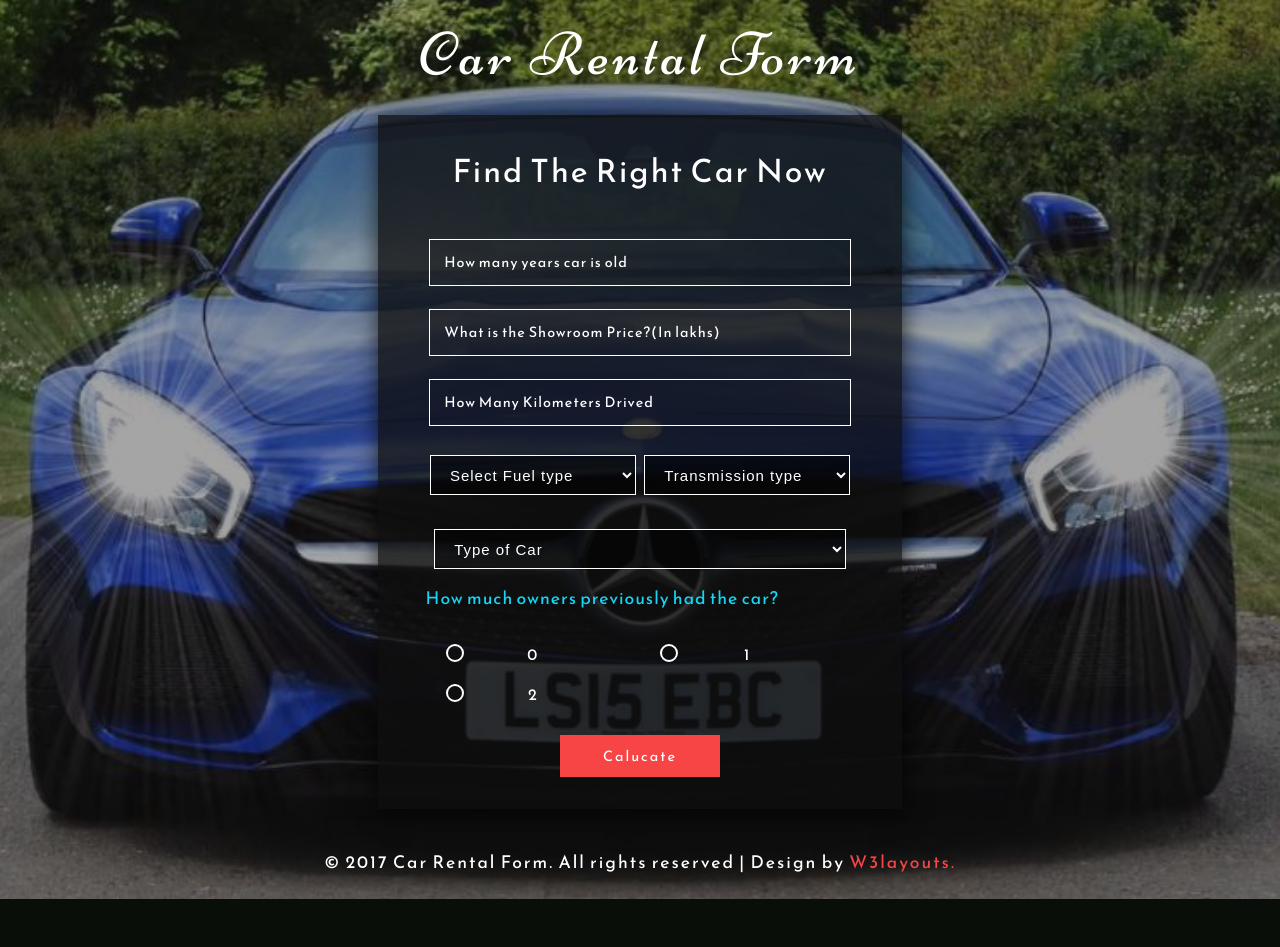
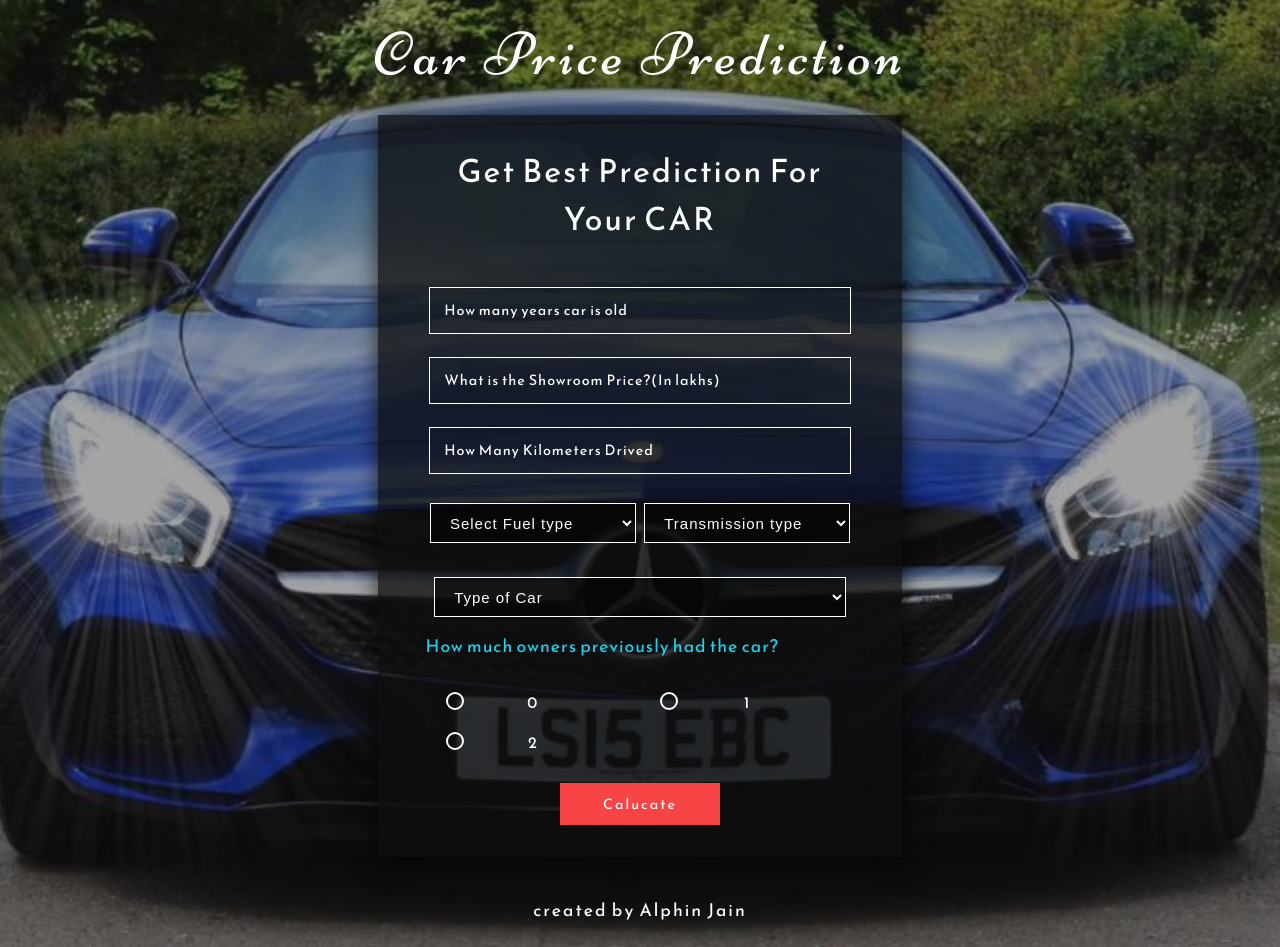
Before and after one commit to jainalphin/car_price_prediction, a Flask app: page / in a window 1280 px wide. Before the commit the page ends 899 px from the top, so only its background shows below. Run offline with Flask 2, Linux system fonts and the light colour scheme; parts of the project's set-up code (start-up, migrations or seed data) failed here and were passed over.

Commit message:
First Commit

```diff
--- a/templates/index.html
+++ b/templates/index.html
@@ -1,13 +1,7 @@
-<!--
-Author: W3layouts
-Author URL: http://w3layouts.com
-License: Creative Commons Attribution 3.0 Unported
-License URL: http://creativecommons.org/licenses/by/3.0/
--->
 <!DOCTYPE html>
 <html lang="en">
 <head>
-<title>Car Rental Form Flat Responsive Widget Template :: w3layouts</title>
+<title>Car Price Prediction</title>
 <meta name="viewport" content="width=device-width, initial-scale=1">
 <meta http-equiv="Content-Type" content="text/html; charset=utf-8" />
 <meta name="keywords" content="Car Rental Form Responsive Widget,Login form widgets, Sign up Web forms , Login signup Responsive web form,Flat Pricing table,Flat Drop downs,Registration Forms,News letter Forms,Elements" />
@@ -22,11 +16,11 @@ License URL: http://creativecommons.org/licenses/by/3.0/
 </head>
 <body>
 <div class="video" data-vide-bg="static/video/daimler">
-	<h1>Car Rental Form</h1>
+	<h1>Car Price Prediction</h1>
 	<!-- main -->
 	<div class="main-agilerow">
 		<div class="sub-w3lsright agileits-w3layouts">
-			<h2>Find The Right Car Now</h2>
+			<h2>Get Best Prediction For Your CAR</h2>
 			<form action="{{ url_for('predict')}}" method="post">
 				<input type="text"  class="name" name="Year" placeholder="How many years car is old" required="">
 				<input type="text" name="Present_Price" placeholder="What is the Showroom Price?(In lakhs)" required="">
@@ -97,11 +91,11 @@ License URL: http://creativecommons.org/licenses/by/3.0/
 		<div class="clear"> </div>
 	</div>
 	<!-- //main -->
-	<!-- copyright -->
+
 	<div class="copyw3-agile">
-		<p> © 2017 Car Rental Form. All rights reserved | Design by <a href="http://w3layouts.com/" target="_blank">W3layouts.</a></p>
+		<p>created by Alphin Jain</a></p>
 	</div>
-	<!-- //copyright -->
+
 </div>
 
 <!-- js -->
--- a/templates/result.html
+++ b/templates/result.html
@@ -32,11 +32,11 @@ License URL: http://creativecommons.org/licenses/by/3.0/
 		<br><br><br><br><br><br><br><br><br><br>
 	</div>
 	<!-- //main -->
-	<!-- copyright -->
+
 	<div class="copyw3-agile">
-		<p> © 2017 Car Rental Form. All rights reserved | Design by <a href="http://w3layouts.com/" target="_blank">W3layouts.</a></p>
+		<p>created by Alphin Jain</a></p>
 	</div>
-	<!-- //copyright -->
+
 </div>
 
 <!-- js -->
```
